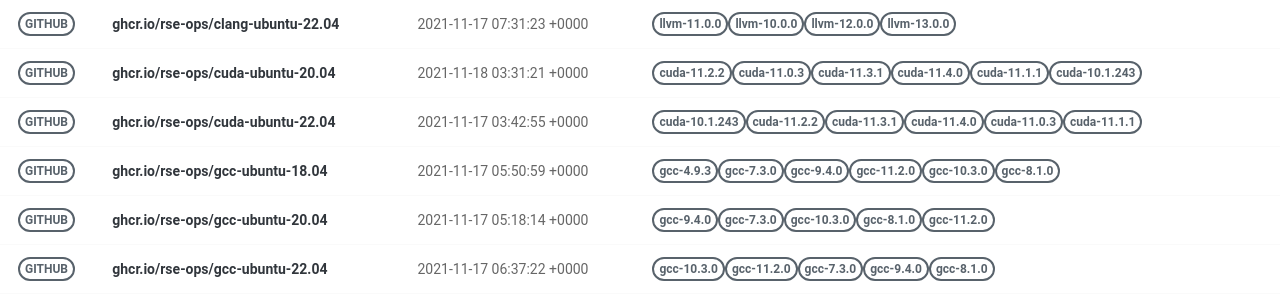
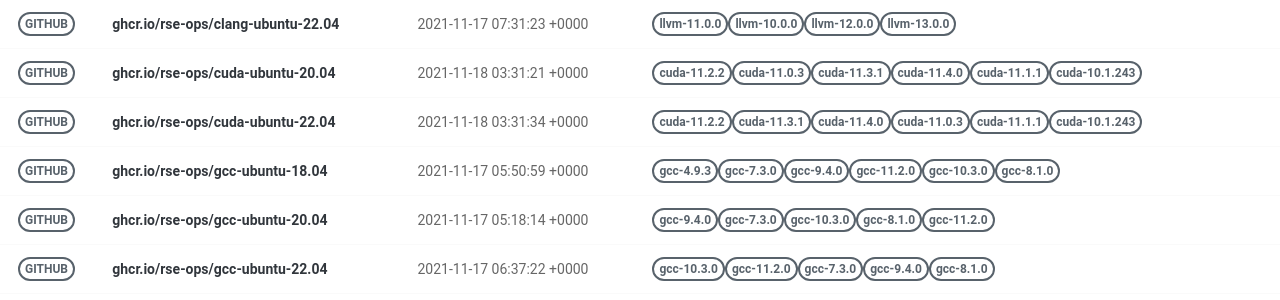
Before and after one commit to rse-ops/docker-images, a Jekyll site: the page built from pages/index.md, in a window 1280 px wide. Shown: the part 228-528 px from the top of the page. Built offline with Jekyll 4.4.1, drawn with Linux system fonts in a browser that asks for light colours; nearby versions of some CDN libraries.

Commit message:
Automated push to update library 2021-11-18

```diff
--- a/_library/ghcr.io-rse-ops-cuda-ubuntu-22.04.md
+++ b/_library/ghcr.io-rse-ops-cuda-ubuntu-22.04.md
@@ -1,14 +1,11 @@
 ---
 layout: container
 name: ghcr.io/rse-ops/cuda-ubuntu-22.04
-updated_at: 2021-11-17 03:42:55.394277
+updated_at: 2021-11-18 03:31:34.283375
 
 
 container_url: https://github.com/orgs/rse-ops/packages/container/package/cuda-ubuntu-22.04
 versions:
- - tag: cuda-10.1.243
-   dockerfile: https://github.com/rse-ops/docker-images/blob/main/ubuntu/cuda/Dockerfile
-   manifest: https://crane.ggcr.dev/manifest/ghcr.io/rse-ops/cuda-ubuntu-22.04:cuda-10.1.243
  - tag: cuda-11.2.2
    dockerfile: https://github.com/rse-ops/docker-images/blob/main/ubuntu/cuda/Dockerfile
    manifest: https://crane.ggcr.dev/manifest/ghcr.io/rse-ops/cuda-ubuntu-22.04:cuda-11.2.2
```
Also changed, not shown: other parts of _library/ghcr.io-rse-ops-cuda-ubuntu-22.04.md (+3 -0 lines).
